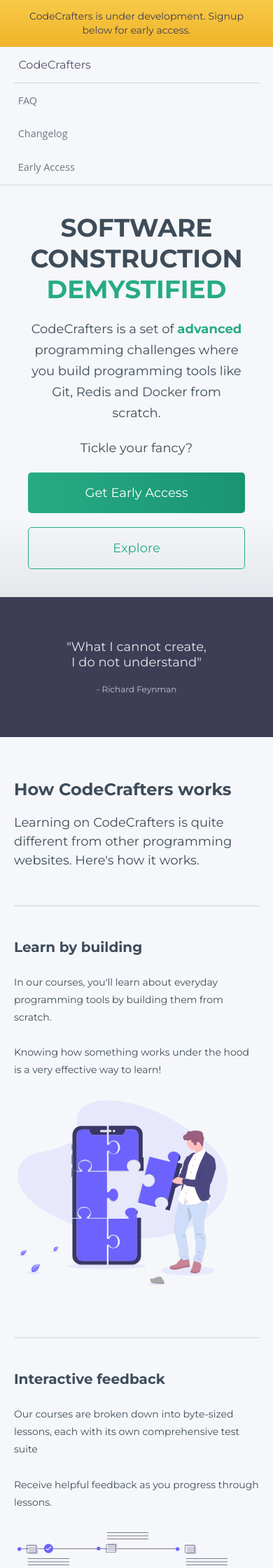
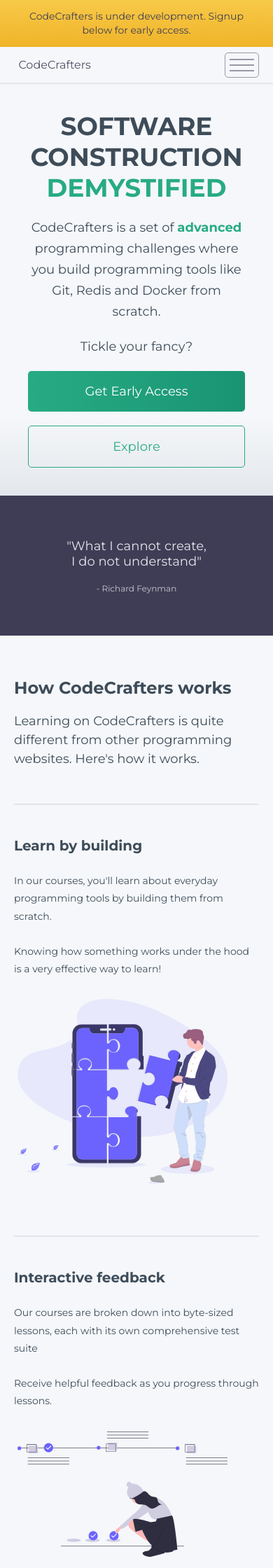
Before and after one commit to tapankavasthi/alpha-landing, a Jekyll site: the page built from index.html, in a window 390 px wide. Shown: the top 2240 px of the page at 70% size. Built offline with Jekyll 4.4.1, drawn with Linux system fonts in a browser that asks for light colours.

Commit message:
Collapse header on mobile

```diff
--- a/_includes/header.html
+++ b/_includes/header.html
@@ -3,15 +3,29 @@
         <div class="nav">
             <div class="left link-container">
                 <h1 class="link logo"><a href="/">CodeCrafters</a></h1>
+                <div class="menu-toggle" onclick="toggleMenu(this)">
+                    <div class="bar"></div>
+                    <div class="bar"></div>
+                    <div class="bar"></div>
+                </div>
             </div>
-            <div class="divider"></div>
-            <div class="link-container">
+            <div class="divider visible-if-menu-open"></div>
+            <div class="link-container visible-if-menu-open">
                 <span class="link"><a href="/">FAQ</a></span>
                 <span class="link"><a href="/">Changelog</a></span>
             </div>
-            <div class="right link-container">
+            <div class="right link-container visible-if-menu-open">
                 <span class="link"><a href="/early-access">Early Access</a></span>
             </div>
         </div>
     </div>
 </div>
+
+<script>
+ function toggleMenu(x) {
+     x.classList.toggle("open");
+     Array.from(document.querySelectorAll(".visible-if-menu-open")).map(function(el) {
+        el.classList.toggle("menu-open");
+     })
+ }
+</script>
--- a/css/style.css
+++ b/css/style.css
@@ -148,7 +148,8 @@
 }
 
 .nav .left {
-    text-align: left;
+    display: flex;
+    align-items: center;
 }
 
 .nav .right {
@@ -198,6 +199,39 @@
     flex-direction: column;
 }
 
+.nav .menu-toggle {
+  display: inline-block;
+  cursor: pointer;
+  border: 1px solid rgba(63, 61, 86, 0.5);
+  padding: 2px 6px;
+  border-radius: 5px;
+  transition: 0.2s;
+}
+
+.nav .menu-toggle.open {
+  border: 1px solid rgba(63, 61, 86, 0.8);
+}
+
+.nav .menu-toggle .bar {
+  width: 35px;
+  height: 2px;
+  background-color: rgba(63, 61, 86, 0.5);
+  margin: 6px 0;
+  transition: 0.2s;
+}
+
+.nav .menu-toggle.open .bar {
+  background-color: rgba(63, 61, 86, 0.8);
+}
+
+.nav .visible-if-menu-open {
+    display: none;
+}
+
+.nav .visible-if-menu-open.menu-open {
+    display: initial;
+}
+
 .nav .left, .nav .right {
     text-align: left;
 }
@@ -216,6 +250,14 @@
 }
 
 @media only screen and (min-width: 900px) {
+    .nav .menu-toggle {
+        display: none;
+    }
+
+    .nav .visible-if-menu-open {
+        display: initial;
+    }
+
     .nav {
         flex-direction: row;
     }
```
